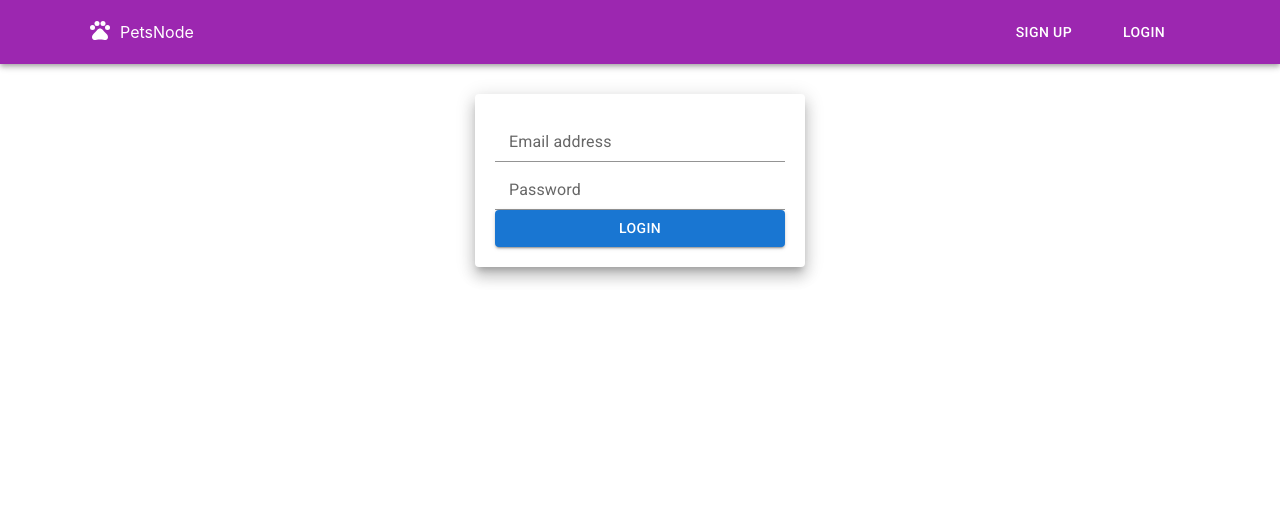
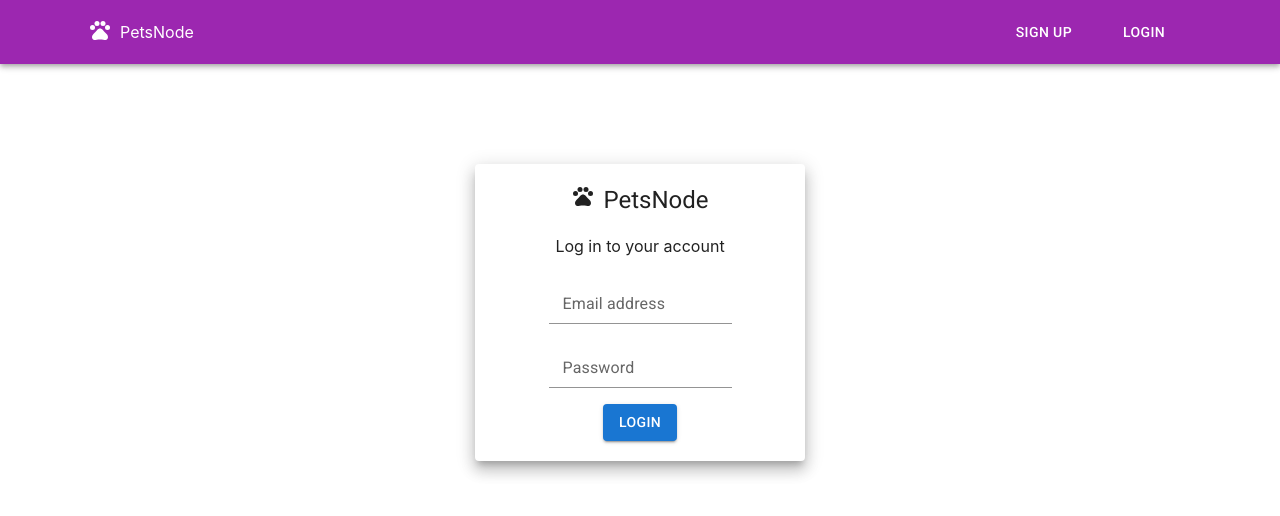
Before and after one commit to samuelh08/petsnode-app, a Next.js app: page /login in a window 1280 px wide. Shown: the top 516 px of the page. Built offline with nearby package versions, Linux system fonts and the light colour scheme; no server answers.

Commit message:
Refactor login box with grid

```diff
--- a/pages/login/index.js
+++ b/pages/login/index.js
@@ -2,13 +2,15 @@ import React, { useContext, useState } from 'react';
 import { useRouter } from 'next/router';
 import {
   Alert,
-  Box,
   Button,
   FormControl,
+  Grid,
   Input,
   InputLabel,
   Paper,
+  Typography,
 } from '@mui/material';
+import PetsIcon from '@mui/icons-material/Pets';
 
 import { logIn } from '../../api/users';
 import UserContext from '../../context/user';
@@ -40,30 +42,53 @@ export default function Login() {
   return (
     <>
       {error && <Alert severity="error">{error}</Alert>}
-      <Box maxWidth="330px" margin="0 auto">
-        <Paper elevation={10}>
-          <Box
+
+      <Paper elevation={10} sx={{ margin: '100px auto', maxWidth: '330px' }}>
+        <Grid container flexDirection="column" alignItems="center">
+          <Grid item>
+            <Grid container justifyContent="center" padding="20px">
+              <Grid item marginRight={1}>
+                <PetsIcon />
+              </Grid>
+              <Grid item>
+                <Typography variant="h5">PetsNode</Typography>
+              </Grid>
+            </Grid>
+          </Grid>
+          <Grid item>
+            <Typography variant="body">Log in to your account</Typography>
+          </Grid>
+          <Grid item>
+            <Grid
+              container
               component="form"
               onSubmit={handleSubmit}
-            display="flex"
               flexDirection="column"
+              alignItems="center"
               padding="20px"
-            marginTop="30px"
+              spacing={2}
             >
+              <Grid item>
                 <FormControl>
                   <InputLabel htmlFor="email">Email address</InputLabel>
                   <Input id="email" />
                 </FormControl>
+              </Grid>
+              <Grid item>
                 <FormControl>
                   <InputLabel htmlFor="password">Password</InputLabel>
                   <Input type="password" id="password" />
                 </FormControl>
+              </Grid>
+              <Grid item>
                 <Button variant="contained" type="submit" loading={loading}>
                   Login
                 </Button>
-          </Box>
+              </Grid>
+            </Grid>
+          </Grid>
+        </Grid>
       </Paper>
-      </Box>
     </>
   );
 }
```
Lines whose indentation alone changed are shown as unchanged.
